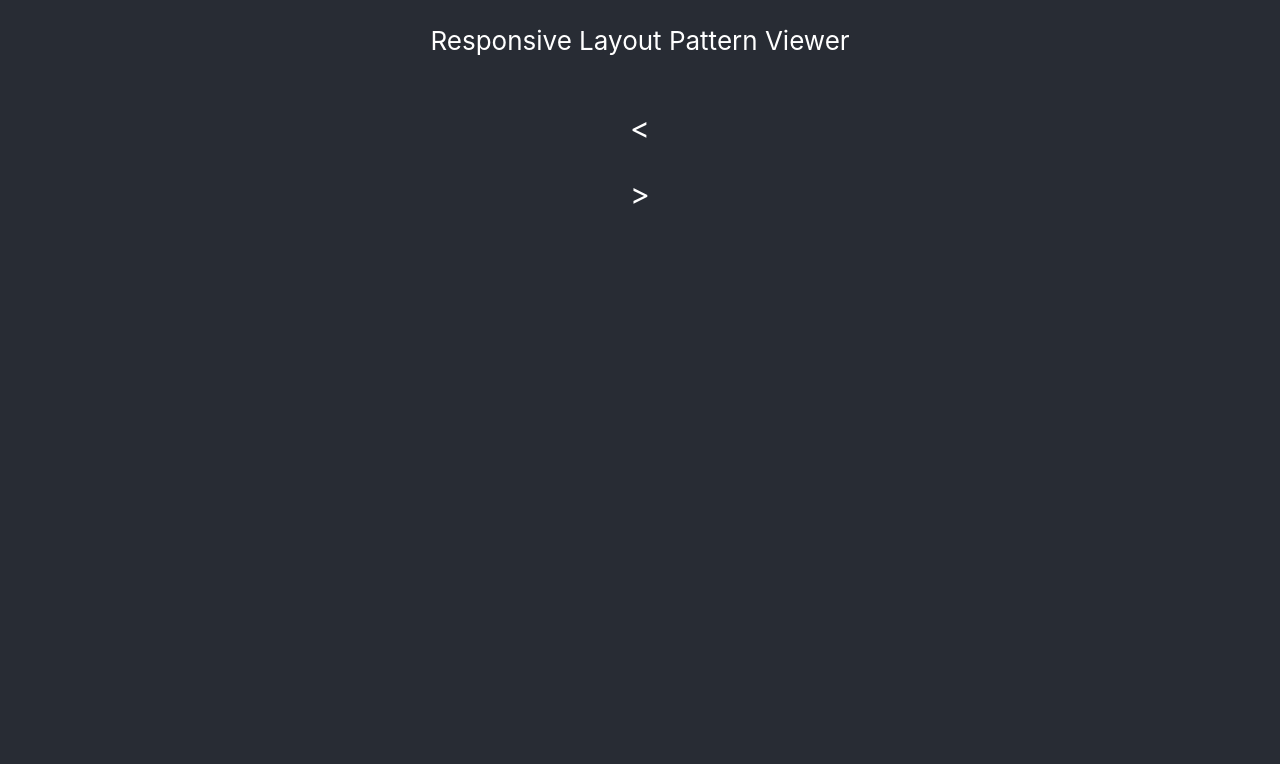
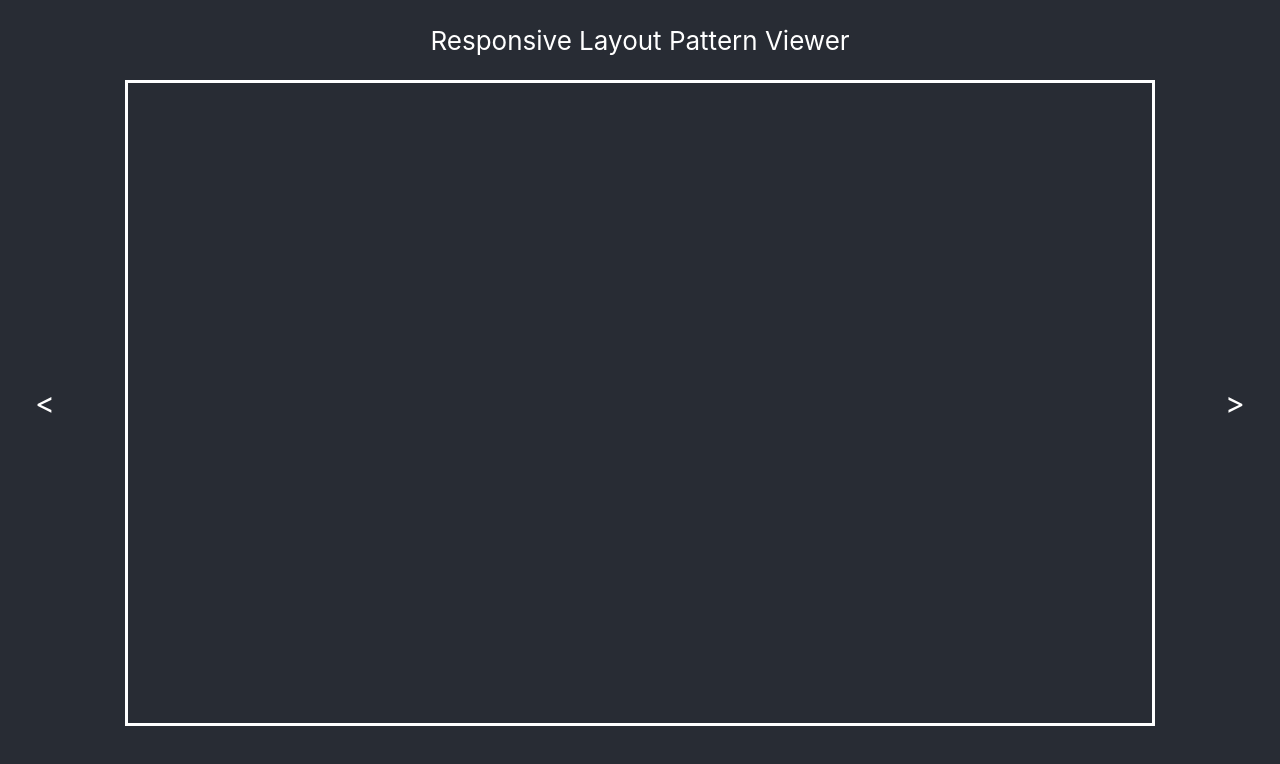
Before and after one commit to FranciszekPin/responsive-layout-viewer, a React (Create React App) app: page / in a window 1280 px wide. Shown: the top 764 px of the page. Built offline with nearby package versions, Linux system fonts and the light colour scheme.

Commit message:
Set basic layout of page

```diff
--- a/src/App.js
+++ b/src/App.js
@@ -1,8 +1,7 @@
 import './App.css';
-import './layout-switcher/LayoutSwitcherLeft.js'
-import './layout-switcher/LayoutSwitcherRight.js'
-import LayoutSwitcherLeft from "./layout-switcher/LayoutSwitcherLeft";
-import LayoutSwitcherRight from "./layout-switcher/LayoutSwitcherRight";
+import './layoutBrowser/LayoutBrowser'
+import LayoutBrowser from "./layoutBrowser/LayoutBrowser";
+
 
 function App() {
     return (
@@ -12,8 +11,7 @@ function App() {
                     Responsive Layout Pattern Viewer
                 </p>
             </header>
-            <LayoutSwitcherLeft />
-            <LayoutSwitcherRight />
+            <LayoutBrowser />
         </div>
     );
 }
--- /dev/null
+++ b/src/layoutBrowser/LayoutBrowser.css
@@ -0,0 +1,6 @@
+.LayoutBrowser {
+    display: flex;
+    flex-direction: row;
+    justify-content: space-around;
+    align-items: center;
+}
--- /dev/null
+++ b/src/layoutBrowser/LayoutBrowser.js
@@ -0,0 +1,16 @@
+import './LayoutBrowser.css'
+import LayoutSwitcherLeft from "./layout-switcher/LayoutSwitcherLeft";
+import LayoutSwitcherRight from "./layout-switcher/LayoutSwitcherRight";
+import LayoutPreview from "./layout-preview/LayoutPreview";
+
+function LayoutBrowser() {
+    return (
+        <div className="LayoutBrowser">
+            <LayoutSwitcherLeft />
+            <LayoutPreview />
+            <LayoutSwitcherRight />
+        </div>
+    );
+}
+
+export default LayoutBrowser;
--- /dev/null
+++ b/src/layoutBrowser/layout-preview/LayoutPreview.css
@@ -0,0 +1,5 @@
+.LayoutPreview {
+    width: 80vw;
+    height: 80vh;
+    border: 3px solid white;
+}
--- /dev/null
+++ b/src/layoutBrowser/layout-preview/LayoutPreview.js
@@ -0,0 +1,11 @@
+import './LayoutPreview.css'
+
+function LayoutPreview() {
+    return (
+        <div className="LayoutPreview">
+
+        </div>
+    )
+}
+
+export default LayoutPreview;
```
Also changed, not shown: src/layoutBrowser/layout-switcher/LayoutSwitcher.css (renamed from src/layout-switcher/LayoutSwitcher.css), src/layoutBrowser/layout-switcher/LayoutSwitcherLeft.js (renamed from src/layout-switcher/LayoutSwitcherLeft.js), src/layoutBrowser/layout-switcher/LayoutSwitcherRight.js (renamed from src/layout-switcher/LayoutSwitcherRight.js).
